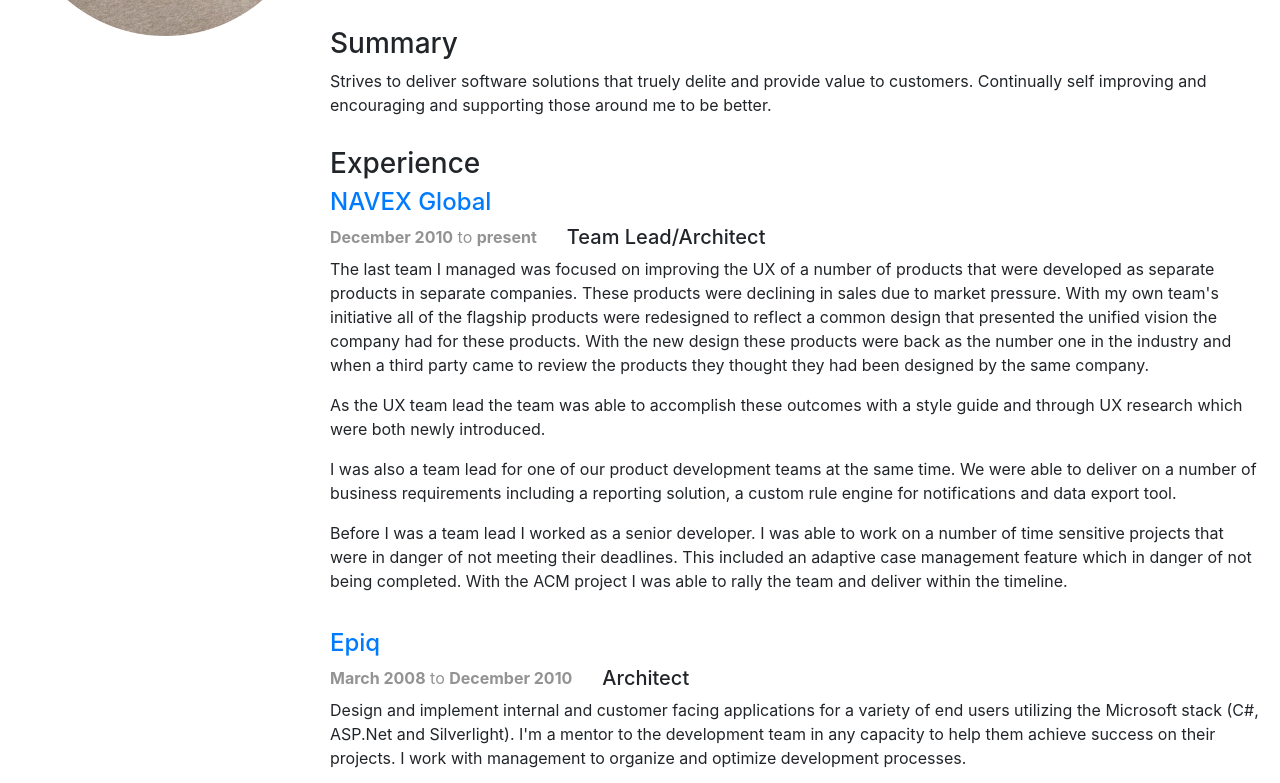
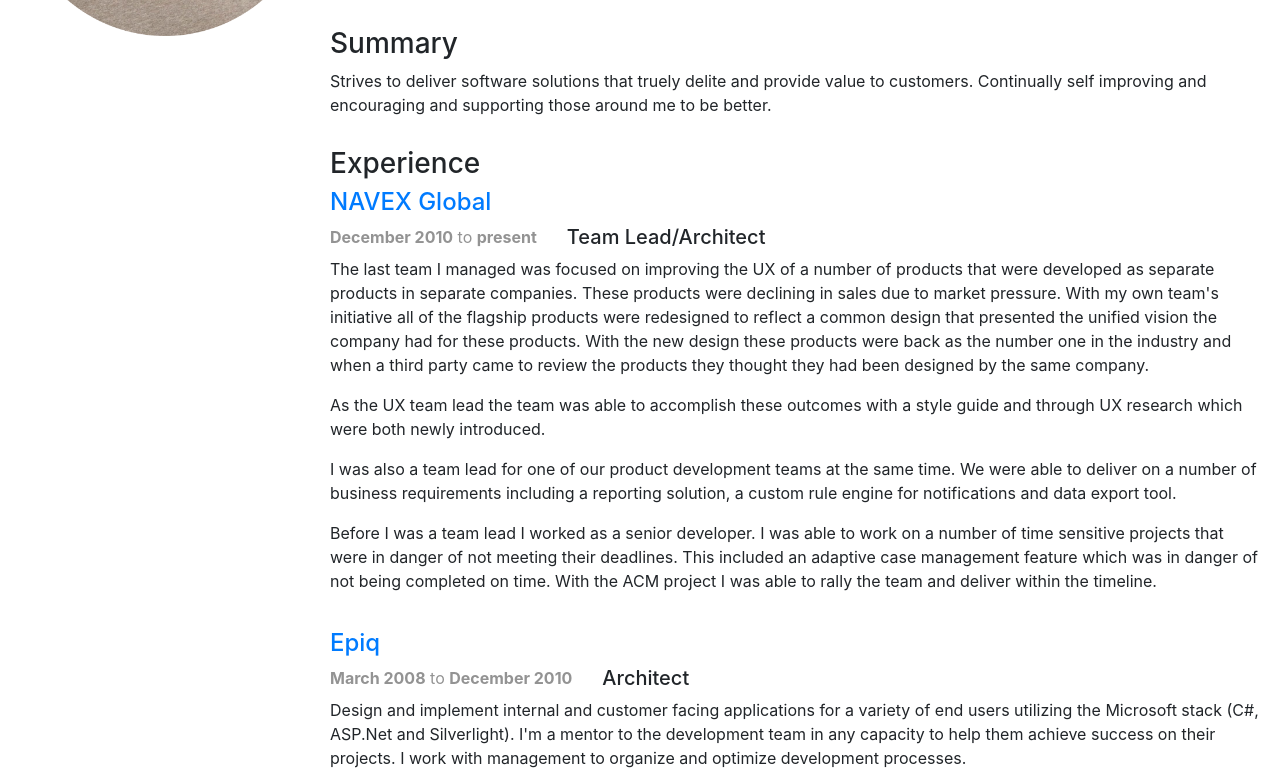
Before and after one commit to kodenine/kodenine.github.io, a plain HTML site: page index.html in a window 1280 px wide. Shown: the part 279-1062 px from the top of the page. Drawn offline with nearby package versions, Linux system fonts and the light colour scheme.

Commit message:
Fixed grammer error in NAVEX experience

```diff
--- a/index.html
+++ b/index.html
@@ -101,7 +101,7 @@
           <p>The last team I managed was focused on improving the UX of a number of products that were developed as separate products in separate companies. These products were declining in sales due to market pressure. With my own team's initiative all of the flagship products were redesigned to reflect a common design that presented the unified vision the company had for these products. With the new design these products were back as the number one in the industry and when a third party came to review the products they thought they had been designed by the same company.
           <p>As the UX team lead the team was able to accomplish these outcomes with a style guide and through UX research which were both newly introduced.</p>
           <p>I was also a team lead for one of our product development teams at the same time. We were able to deliver on a number of business requirements including a reporting solution, a custom rule engine for notifications and data export tool.</p>
-          <p>Before I was a team lead I worked as a senior developer. I was able to work on a number of time sensitive projects that were in danger of not meeting their deadlines. This included an adaptive case management feature which in danger of not being completed. With the ACM project I was able to rally the team and deliver within the timeline.</p>
+          <p>Before I was a team lead I worked as a senior developer. I was able to work on a number of time sensitive projects that were in danger of not meeting their deadlines. This included an adaptive case management feature which was in danger of not being completed on time. With the ACM project I was able to rally the team and deliver within the timeline.</p>
 
           <div class="seperator"></div>
           <h4><a href="https://www.epiqglobal.com">Epiq</a></h4>
```
